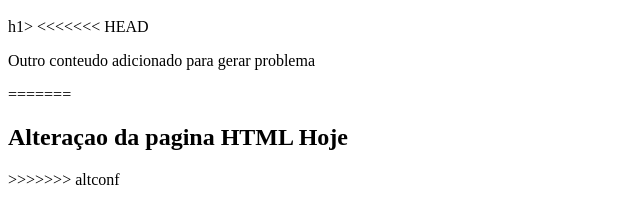
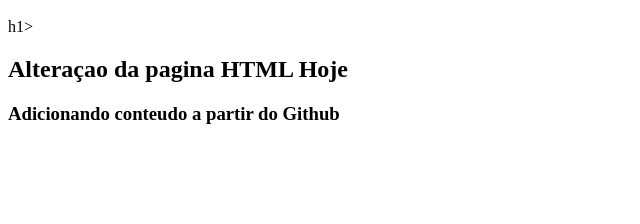
Before and after one commit to Rebekasampaio/gama-no-github, a plain HTML site: page index.html in a window 1280 px wide. Shown: the part 48-272 px from the top of the page, without its empty margins (0-640 px from the left). Drawn offline with Linux system fonts and the light colour scheme.

Commit message:
Atualizacão a partir do Github

```diff
--- a/index.html
+++ b/index.html
@@ -2,10 +2,7 @@
     <body>
         <h1> Minha pagina HTML</h1>
         h1>
-<<<<<<< HEAD
-        <p> Outro conteudo adicionado para gerar problema</p>
-=======
         <h2> Alteraçao da pagina HTML Hoje </h2>
->>>>>>> altconf
+        <h3> Adicionando  conteudo a partir do Github </h3>
     </body>
 </html>
```
